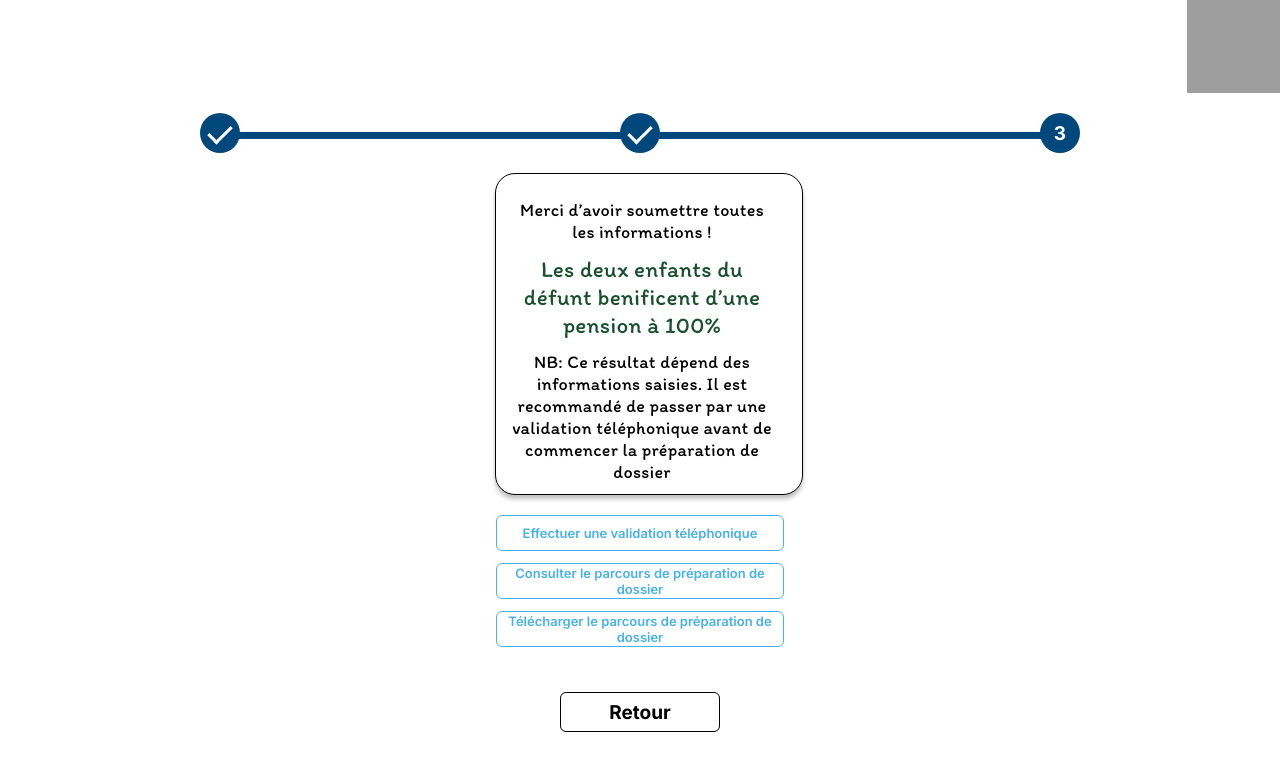
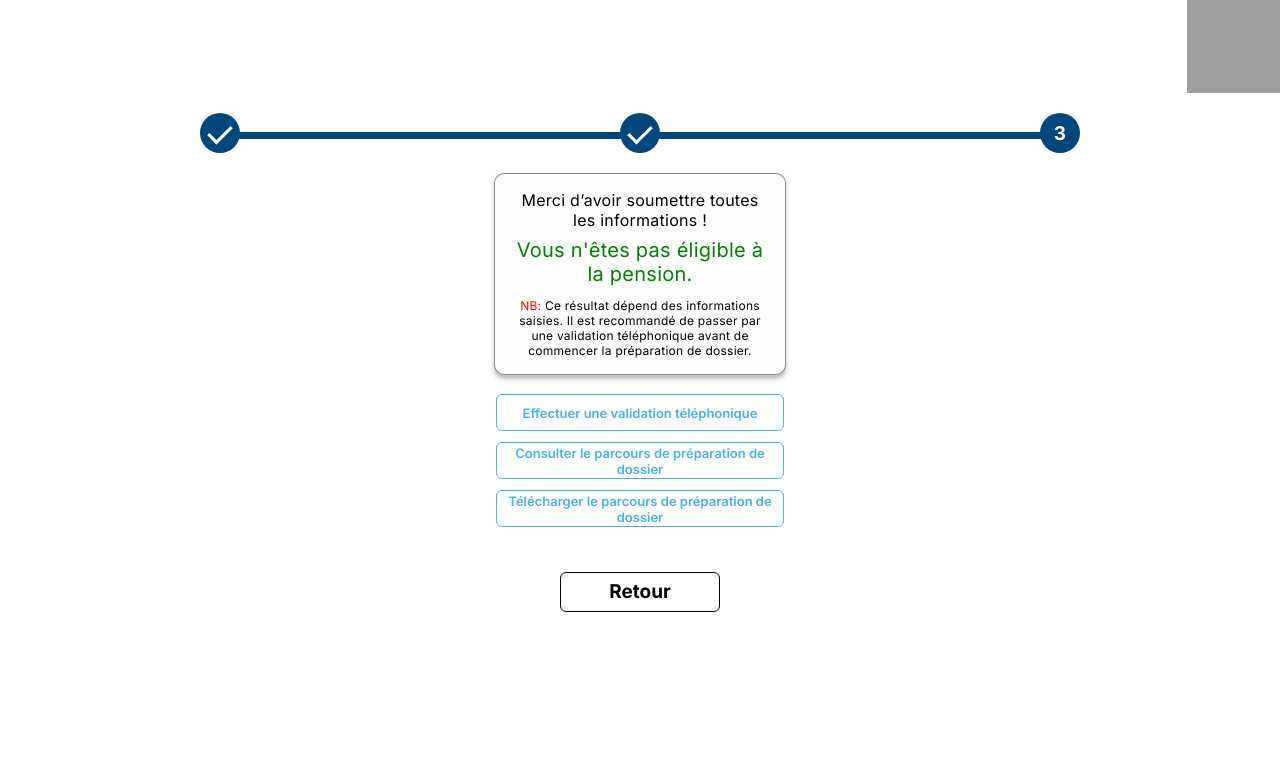
Before and after one commit to ouahlineomaima/cmr-frontend, an Angular app: page /resultat in a window 1280 px wide. Shown: the top 770 px of the page. Built offline with nearby package versions, Linux system fonts and the light colour scheme; grey boxes are pictures that could not be loaded; what @angular/material-moment-adapter would draw is missing.

Commit message:
Fixing result-box component

```diff
--- a/src/app/components/result-box-online/result-box-online.component.css
+++ b/src/app/components/result-box-online/result-box-online.component.css
@@ -1,23 +1,20 @@
-.container-result-box-online{
-    width: 306px;
-    height: 320.466px;
-    border-radius: 20px;
-    border: 1px solid #000;
+@import url('https://fonts.googleapis.com/css2?family=Inter:wght@100;200;300;400;500;600;700;800;900&family=Itim&display=swap');
+
+.container-result-box-online {
+    width: 18.125rem;
+    border-radius: 0.625rem;
+    border: 1px solid rgba(0, 0, 0, 0.46);
     box-shadow: 0px 4px 4px 0px rgba(0, 0, 0, 0.25);
-    background: #FFF;
+    background: rgba(252, 252, 252, 0.45);
     flex-shrink: 0;
-    margin-left: 18px;
 }
 
-.text-result-box-online{
-    margin-top: 25px;
-    margin-left: 15px;
-    width: 262px;
-height: 268.123px;
+.text-result-box-online {
+    margin: 1rem;
     flex-shrink: 0;
     color: #000;
-font-family: Itim;
-font-size: 18px;
+    font-family: Inter;
+    font-size: 16px;
     font-style: normal;
     font-weight: 400;
     line-height: normal;
@@ -25,13 +22,27 @@ text-align: center;
 
 }
 
-.text-result{
-    color: #18502E;
-    font-family: Itim;
-    font-size: 23px;
+.text-result {
+    color: green;
+    font-family: Inter;
+    font-size: 20px;
+    font-style: normal;
+    font-weight: 400;
+    line-height: normal;
+    margin-top: 0.5rem;
+    margin-bottom: 0.5rem;
+}
+
+.note{
+    font-family: Inter;
+    font-size: 12px;
     font-style: normal;
     font-weight: 400;
     line-height: normal;
     margin-top: 12px;
     margin-bottom: 12px;
 }
+
+.note span{
+    color: red;
+}
--- a/src/app/components/result-box-online/result-box-online.component.html
+++ b/src/app/components/result-box-online/result-box-online.component.html
@@ -1,12 +1,32 @@
 <div class="container-result-box-online">
     <div class="text-result-box-online">
         Merci d’avoir soumettre toutes les informations !
+        <br>
+        <!-- Cas d'une pension totale -->
+        <div class="text-result" *ngIf="hasChildren === true && childrenPourcentage > 0 && partnerPourcentage > 0 && sharedVariablesService.isPartnerRetired != true">
+            Vous bénificiez d'une pension de {{partnerPourcentage}}% pour le conjoint du défunt et de{{childrenPourcentage}}% pour les fils/filles du défunt.
+        </div>
+        <div class="text-result" *ngIf="hasChildren === true && childrenPourcentage > 0 && partnerPourcentage > 0 && sharedVariablesService.isPartnerRetired === true ">
+            Vous bénificiez d'une pension resérvée pour le conjoint du défunt et de {{childrenPourcentage}}% pour les fils/filles du défunt.
+        </div>
 
 
-    <div class="text-result">Les deux enfants du défunt benificent d’une pension à 100%</div>
+        <!--Cas d'une demi pension-->
+        <div class="text-result" *ngIf="childrenPourcentage > 0 && partnerPourcentage == 0">
+            Vous bénificiez d'une pension de {{childrenPourcentage}}% pour les fils/filles du défunt.
+        </div>
 
-    NB: Ce résultat dépend des informations saisies. Il est recommandé de passer par une validation téléphonique avant de commencer la préparation de dossier
-    </div>
+        <div class="text-result" *ngIf="childrenPourcentage == 0 && partnerPourcentage > 0">
+            Vous bénificiez d'une pension de {{partnerPourcentage}}% pour le conjoint du défunt.
+        </div>
+
+        <!--Cas de non éligibilité-->
+        <div class="text-result" *ngIf="childrenPourcentage == 0 && partnerPourcentage == 0">
+            Vous n'êtes pas éligible à la pension.
+        </div>
+
+        <div class="note"> <span>NB:</span> Ce résultat dépend des informations saisies. Il est recommandé de passer par une validation téléphonique avant de commencer la préparation de dossier.</div>
 
 
+    </div>
 </div>
```
Also changed, not shown: src/app/components/result-box-online/result-box-online.component.ts (+9 -1 lines), src/app/pages/resultat/resultat.component.ts (+7 -1 lines). Lines whose indentation alone changed are shown as unchanged.
